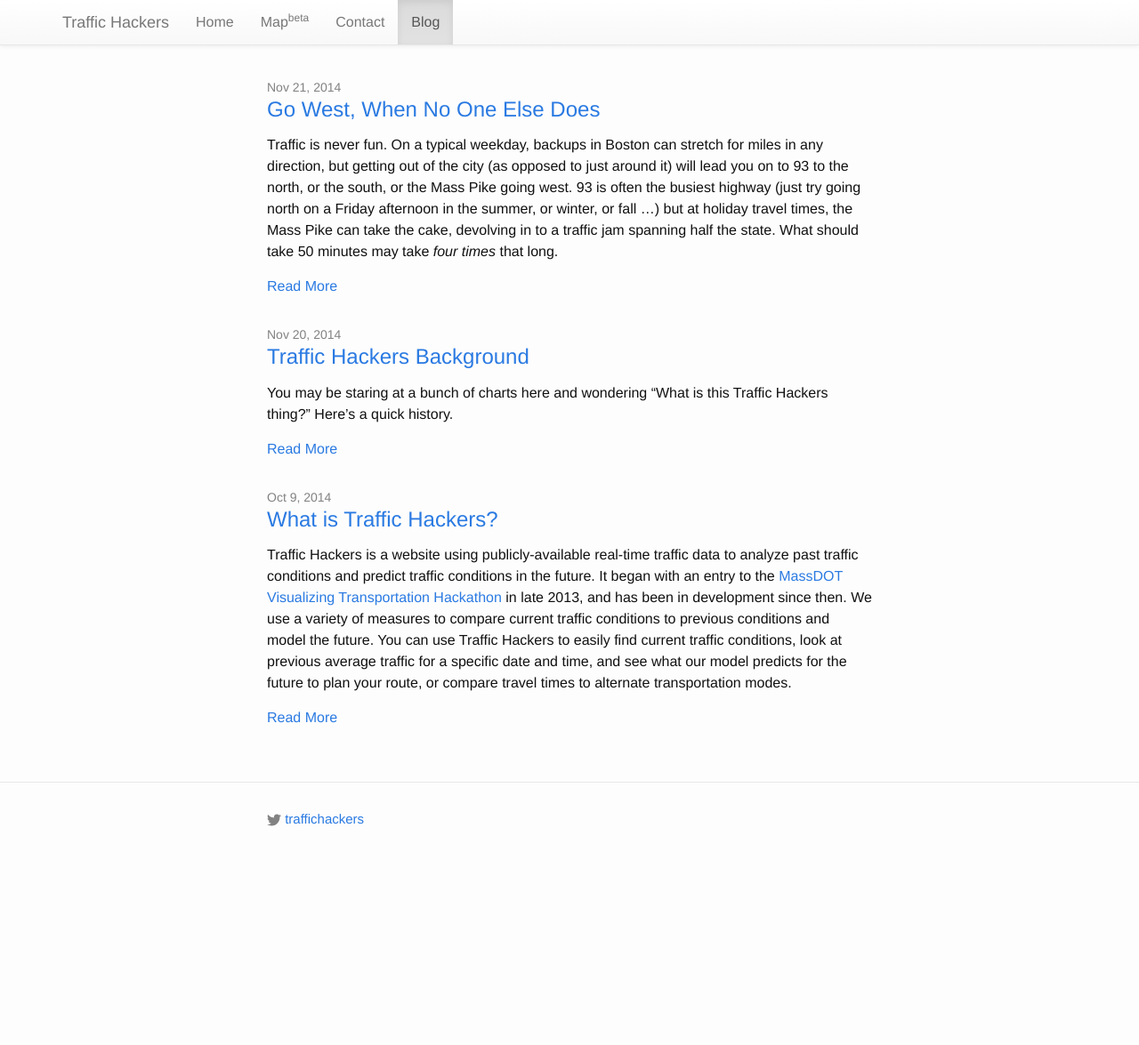
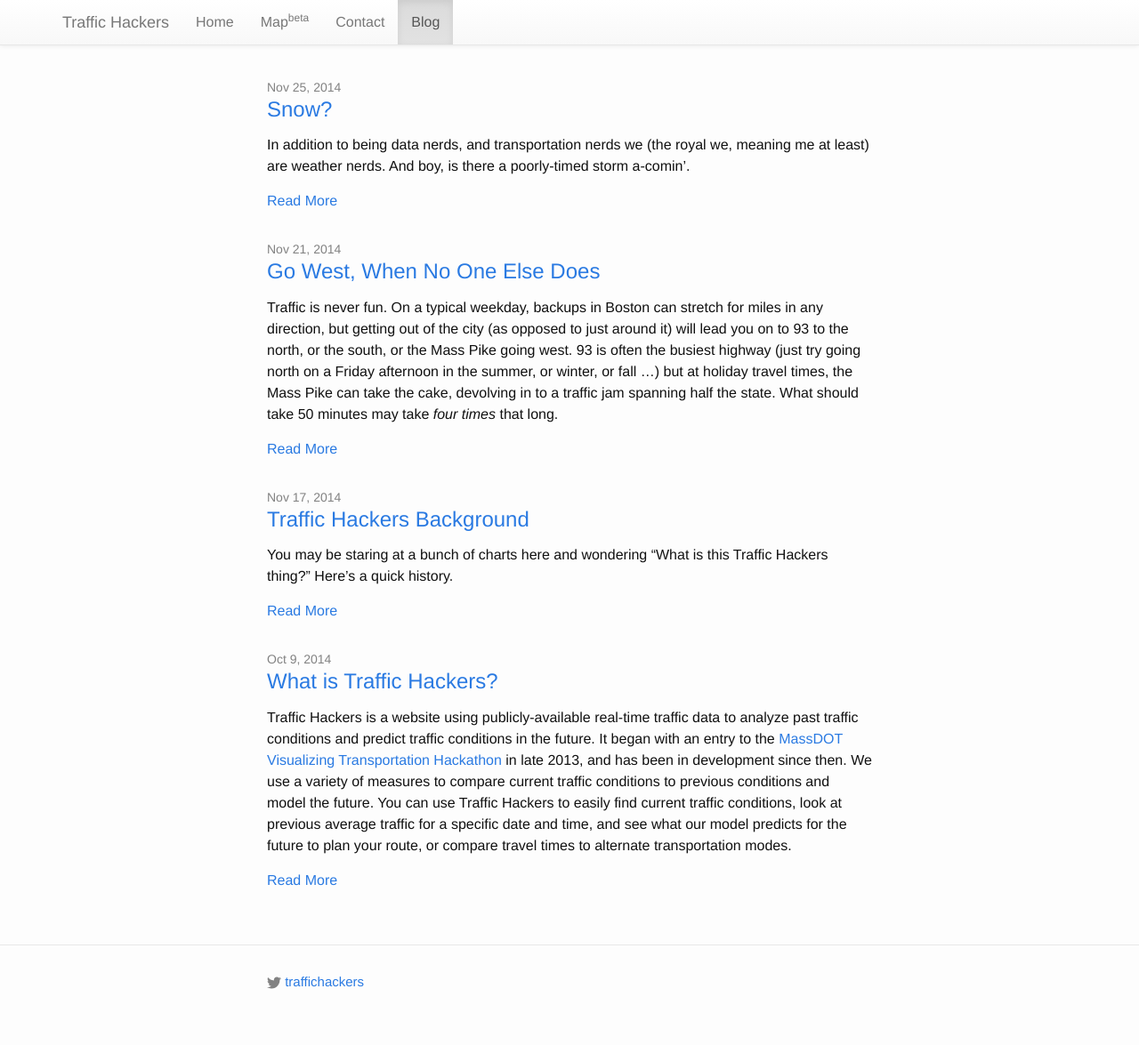
Before and after one commit to traffichackers/hacking-travel, a Jekyll site: the page built from blog/index.html, in a window 1280 px wide. Shown: the whole page at 89% size. Built offline with Jekyll 4.4.1, drawn with Linux system fonts in a browser that asks for light colours; nearby versions of some CDN libraries; library files that are not in the unit come from our copies; before the commit the page ends 993 px from its top, so only the background shows below that; part of the change alters nothing that is shown.

Commit message:
add new blog post from ari and fix date on older post

```diff
--- a/blog/_posts/2014-11-17-traffichackers-background.markdown
+++ b/blog/_posts/2014-11-17-traffichackers-background.markdown
@@ -1,7 +1,7 @@
 ---
 layout: post
 title:  "Traffic Hackers Background"
-date:   2014-11-20 17:10:29
+date:   2014-11-17 17:10:29
 categories: info
 ---
 You may be staring at a bunch of charts here and wondering "What is this Traffic Hackers thing?" Here's a quick history.
--- /dev/null
+++ b/blog/_posts/2014-11-25-snow.markdown
@@ -0,0 +1,27 @@
+---
+layout: post
+title:  "Snow?"
+date:   2014-11-25 08:00:00
+categories: info
+---
+
+In addition to being data nerds, and transportation nerds we (the royal we, meaning me at least) are weather nerds.  And boy, is there a poorly-timed storm a-comin'.
+
+Heavy snow will fall north, west and southwest of Boston from about noon Wednesday to midnight, meaning that anyone with travel plans will want to avoid traveling at those times. This won't be a light snow that slightly impacts travel, but one which decreases visibility, speed and safety. One saving grace may be that the ground and pavement is warm from the recent very warm weather, but this will only delay slick roads for some time.
+
+Our question is: what is this going to do to traffic? Our model takes weather conditions in to account, so it expects slower traffic. However, a question is how the model will take in to account people's behavior based on the threat of snow. In theory, a non-parametric model should handle this relatively well, for example: if roadway _x_ becomes more trafficked when rain occurs (or beforehand), this should be picked up. But we only have so much data, and a major snowstorm on the travel day before Thanksgiving is not something we've seen before.
+
+So during the storm, the model should perform relatively well, showing decreased speeds due to the weather. But this afternoon, the model may not be able to detect the [collective freakout][collective freakout] that Bostonians require for the first major snowstorm of the year, coupled with the already near-apocalyptic traffic. So what might happen? Tuesday, expect even-heavier-than-predicted traffic as more people try to get away early. Based on last year, we already expect heavy traffic to begin in earnest around 2:30. North of Boston, it should last until about 7:30, south of the city until 9:00 and west along the Pike until about 10:30. It's possible that traffic will last even longer, once a road is congested adding even a few more cars quickly reduces speed since the capacity of the road is reduced when speeds fall well below free-flow.
+
+Wednesday, there may be fewer cars, but with adverse conditions, much slower travel. And Thursday morning may depend on the severity of the snowstorm. This is still a low-confidence storm; a minor change in the track of the storm, the strength of the high pressure over Quebec or myriad other factors could make a big difference in snow accumulations, especially near the coast (where many drivers begin their trip, and if it's 40 and raining in Boston they may set out west, even if there's an all-out blizzard at 495). The [Probabilistic  Winter Precipitation Guidance][Probabilistic  Winter Precipitation Guidance] from the National Weather Service shows the following percentile ranges for inches of snowfall for the following locations:
+
+
+<img src='/blog/assets/2014_11_25_snow_percentiles.png'/>
+<br/>
+
+So there's a decent chance that Boston will see only a slushy accumulation while a foot of snow falls further west.
+
+And Thursday? Well, everyone who didn't drive on Wednesday has to drive some time. If the storm is in the higher range, expect Thursday morning to be real bad. Leave early. Take your time. And travel safely.
+
+[collective freakout]:      http://www.universalhub.com/french-toast
+[Probabilistic  Winter Precipitation Guidance]:      http://www.wpc.ncep.noaa.gov/pwpf/wwd_percentiles.php?ftype=percentiles&fpd=72&ptype=snow
```
Also changed, not shown: blog/assets/2014_11_25_snow_percentiles.png (added).
